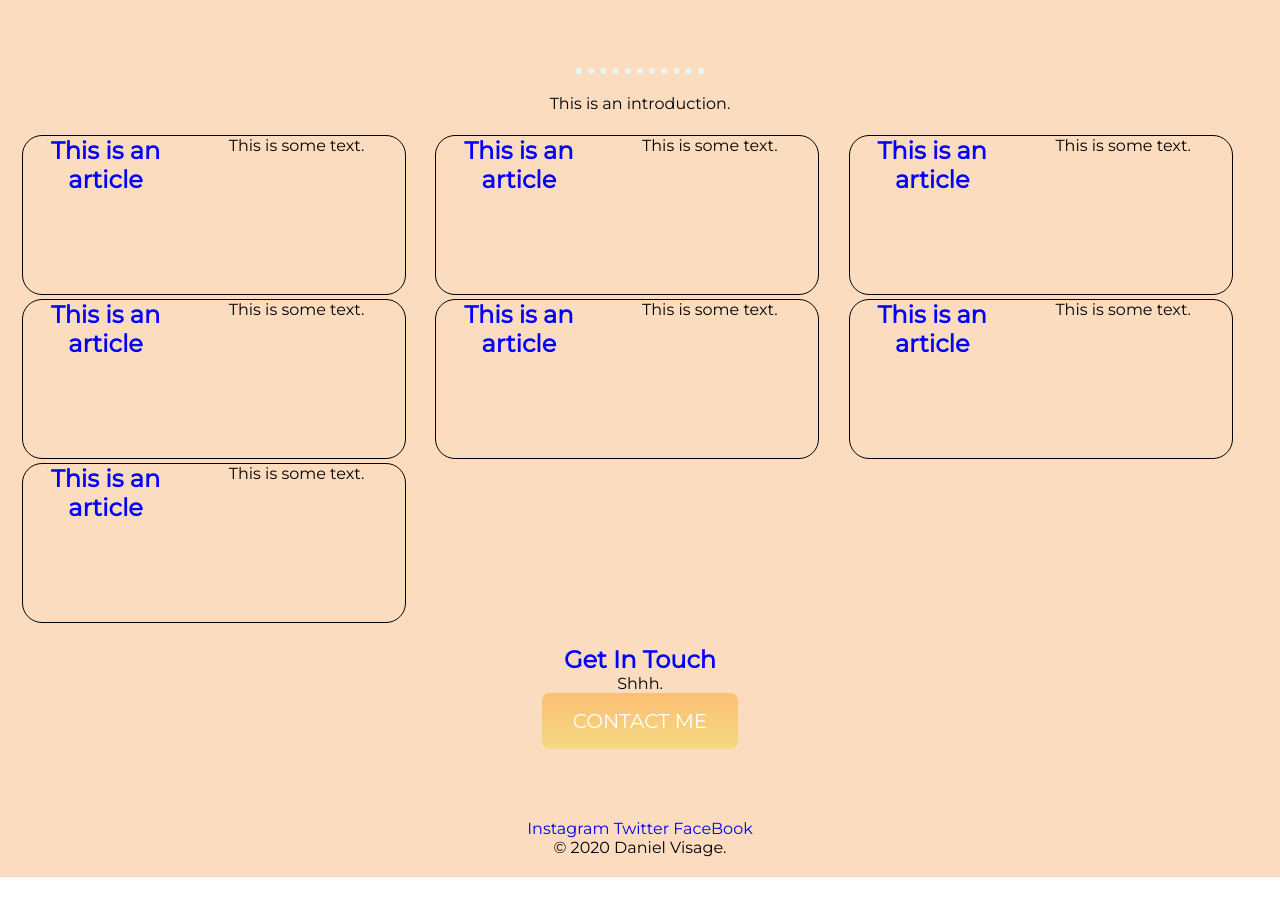
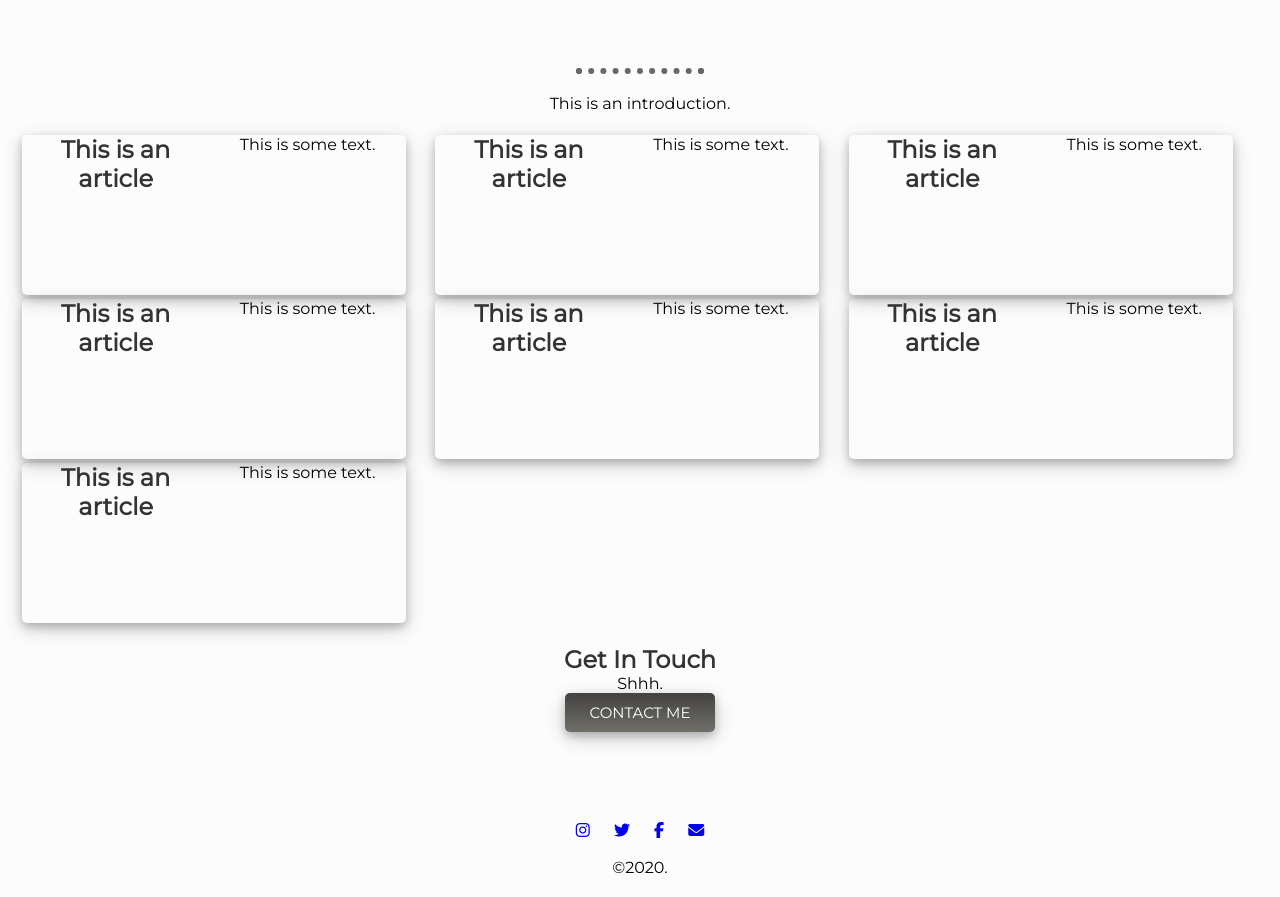
Before and after one commit to KiwiKoi/Blog, a plain HTML site: page index.html in a window 1280 px wide. Shown: the part 340-1237 px from the top of the page. Drawn offline with Linux system fonts and the light colour scheme.

Commit message:
Refine style, added dynamic copyright year

```diff
--- a/index.html
+++ b/index.html
@@ -9,6 +9,7 @@
     <link href="https://fonts.googleapis.com/css?family=Merriweather|Montserrat|Sacramento&display=swap"
         rel="stylesheet">
     <link rel="stylesheet" href="https://cdnjs.cloudflare.com/ajax/libs/font-awesome/4.7.0/css/font-awesome.min.css">
+    <script src="https://kit.fontawesome.com/55e3b5a173.js" crossorigin="anonymous"></script>
 </head>
 
 <body>
@@ -76,10 +77,11 @@
         </section>
     </div>
     <footer>
-        <a class="footer-link" href="https://www.instagram.com">Instagram</a>
-        <a class="footer-link" href="https://twitter.com/">Twitter</a>
-        <a class="footer-link" href="https://facebook.com">FaceBook</a>
-        <p class="copyright">© 2020 Daniel Visage.</p>
+        <a class="footer-link" href="https://www.instagram.com"><i class="social-icon fab fa-instagram"></i></a>
+        <a class="footer-link" href="https://twitter.com/"><i class="social-icon fab fa-twitter"></i></a>
+        <a class="footer-link" href="https://facebook.com"><i class="social-icon fab fa-facebook-f"></i></a>
+        <a class="footer-link" href=#><i class="social-icon fas fa-envelope"></i></a>
+        <p class="copyright">©<span class="copyright-year"></span>.</p>
     </footer>
 
     <script src="scripts.js"></script>
--- a/scripts.js
+++ b/scripts.js
@@ -22,3 +22,9 @@ const navSlide = () => {
 }
 
 navSlide();
+
+document.addEventListener("DOMContentLoaded", function() {
+    const yearSpan = document.querySelector(".copyright-year");
+    const currentYear = new Date().getFullYear();
+    yearSpan.textContent = currentYear;
+});
--- a/styles.css
+++ b/styles.css
@@ -11,17 +11,17 @@ body {
 }
 
 h1 {
-    color: purple;
+    color: rgb(37, 10, 99);
     font-weight: bold
 }
 
 h2 {
-    color: blue;
+    color: #353234;
 }
 
 
 header {
-    background-color: rgb(250, 181, 153);
+    background-color: rgb(248, 230, 212);
     position: relative;
     padding-top: 200px;
     padding-bottom: 50px;
@@ -34,7 +34,7 @@ a {
 
 hr {
     width:10%;
-    border: dotted #EAF6F6 6px;
+    border: dotted rgb(104, 104, 104)  6px;
     border-bottom: none;
     margin: auto;
   }
@@ -44,22 +44,27 @@ footer {
 }
 
 footer, .main {
-    background-color: rgb(252, 220, 190);
+    background-color: #fcfcfc;
 }
 
 article {
  box-sizing: border-box;
- border-style: solid;
  border-width: 1px;
- border-radius: 20px;
+ border-radius: 5px;
  margin: 2px;
  text-align: center;
  height: 20vh;
  width: 30vw;
+ box-shadow: 0 4px 8px 0 rgba(0, 0, 0, 0.2), 0 6px 20px 0 rgba(0, 0, 0, 0.19);
+}
+
+article img {
+
+
 }
 
 article p {
-    width: 250px;
+    width: 200px;
     white-space: nowrap;
     overflow: hidden;
     text-overflow: ellipsis;
@@ -85,17 +90,22 @@ article p {
 }
 
 .btn {
-	background:linear-gradient(to bottom, #fcc073 5%, #f3d983 100%);
-	background-color:#fabb6a;
-	border-radius:8px;
+	background:linear-gradient(to bottom, #464442 5%, #706e68 100%);
+	background-color:#42413f;
+    border-radius:5px;
+    box-shadow: 0 4px 8px 0 rgba(0, 0, 0, 0.2), 0 6px 20px 0 rgba(0, 0, 0, 0.19);
 	display:inline-block;
 	cursor:pointer;
 	color:#ffffff;
 	font-family:'Montserrat', sans-serif;
-	font-size:20px;
-	padding:16px 31px;
+	font-size:15px;
+	padding:10px 25px;
 	text-decoration:none;
 }
+
+.social-icon {
+    padding: 20px 10px;
+  }
 
 @supports (display: flex) {
     @media screen and (min-width: 900px) {
@@ -113,7 +123,7 @@ article p {
     align-items: center;
     min-height: 8vh;
     width: 100%;
-    background-color: #5d4954;
+    background-color: #353234;
     z-index: 9;
     position: fixed;
 }
@@ -183,13 +193,13 @@ ul {
         right: 0px;
         height: 92vh;
         top: 8vh;
-        background-color: #5d4954;
+        background-color: #353234;
         display: flex;
         flex-direction: column;
         align-items: center;
         width: 30%;
         transform: translateX(100%);
-        transition: transform 0.5s ease-in;
+        transition: transform 0.3s ease-in;
     }
     .nav-links li{
         opacity: 0;
```
